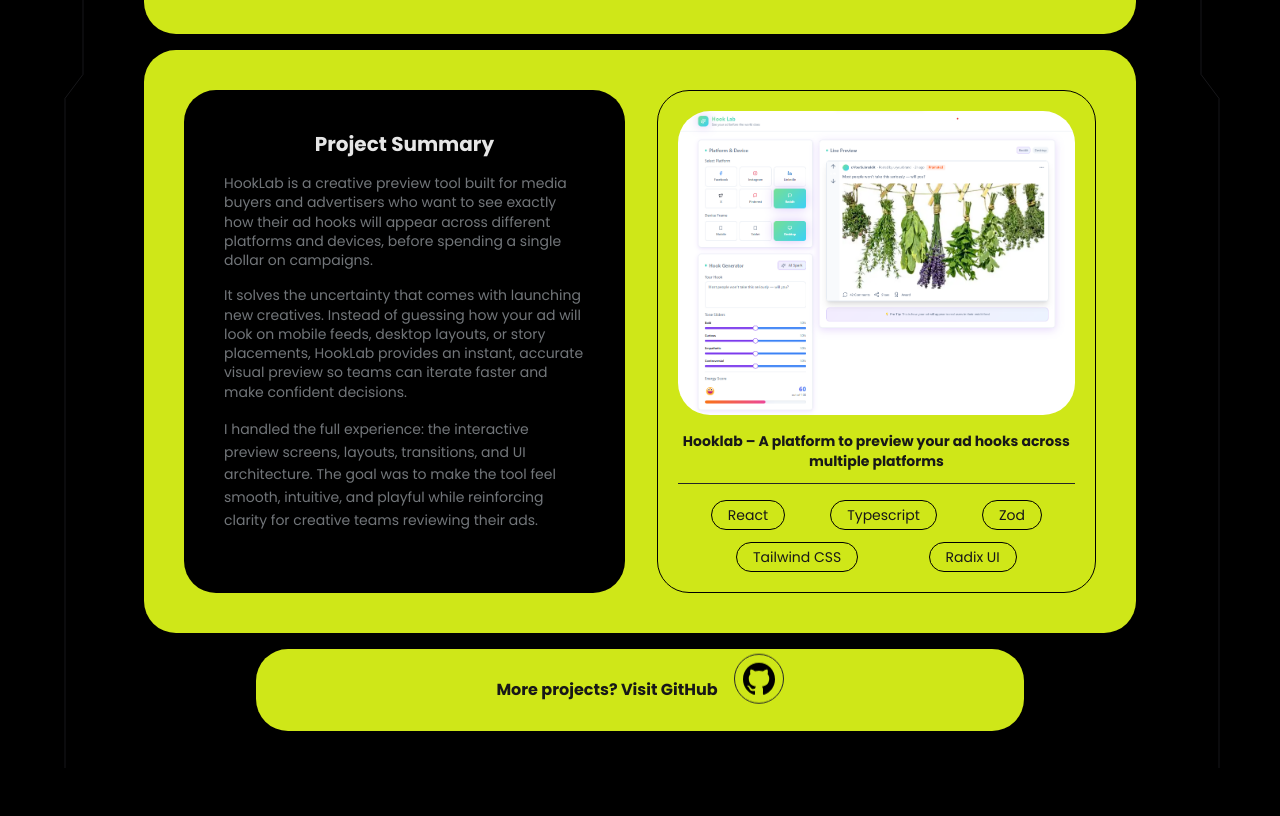
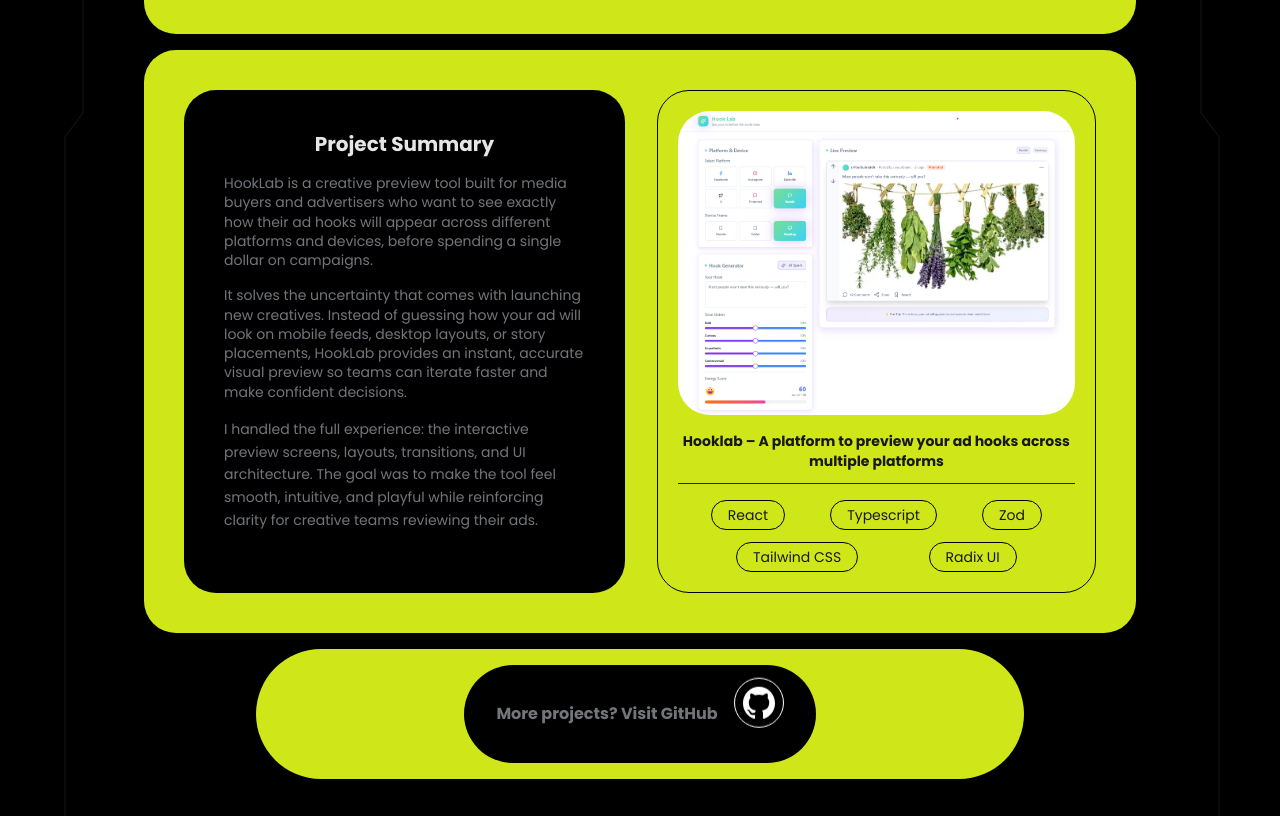
Before and after one commit to devmartin-9000/martin-9000, a React (Vite) app: page / in a window 1280 px wide. Shown: the part 2728-3544 px from the top of the page. Before the commit the page ends 3496 px from the top, so only its background shows below. Built offline with nearby package versions, Linux system fonts and the light colour scheme; a web font is replaced by a local one.

Commit message:
minor UI touches

```diff
--- a/src/pages/projects.tsx
+++ b/src/pages/projects.tsx
@@ -180,15 +180,15 @@
 				</div>
 			</div>
 			<div>
-				<div className="max-w-3xl mx-auto justify-center flex mt-4 rounded-4xl bg-primary p-4">
-					<h1 className="text-center text-sm md:text-base font-bold flex flex-row gap-4 items-center text-muted">
+				<div className="max-w-3xl mx-auto justify-center flex mt-4 rounded-full p-4 bg-primary">
+					<h1 className="text-center text-sm md:text-base font-bold flex flex-row px-8 bg-background  py-6 rounded-full gap-4 items-center text-muted-foreground hover:px-16 transition-discrete duration-500 ">
 						More projects? Visit GitHub
 						<Tooltip>
 							<TooltipTrigger asChild>
-								<div className="flex items-center gap-2 p-2 border rounded-4xl hover:scale-105 animate-bounce hover:animate-none duration-500 transition-all">
+								<div className="flex items-center gap-2 p-2 border border-primary-foreground rounded-4xl hover:scale-105 animate-bounce hover:animate-none duration-500 transition-all">
 									<a target="_blank" href="https://github.com/devmartin-9000">
 										<img
-											className="h-8 w-auto"
+											className="h-8 w-auto invert"
 											src="./assets/github-icon.svg"
 											alt="Github Icon"
 										/>
```
